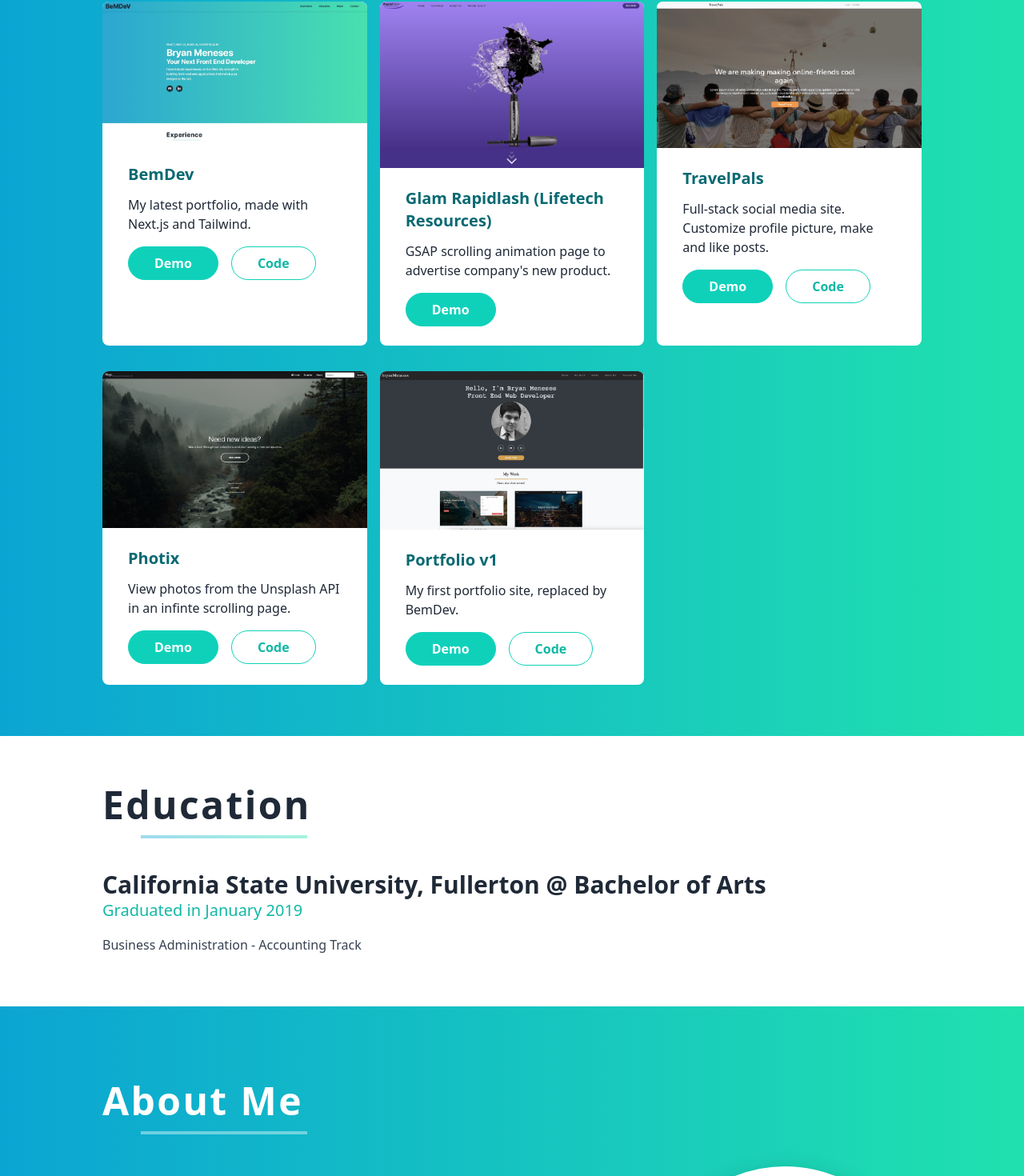
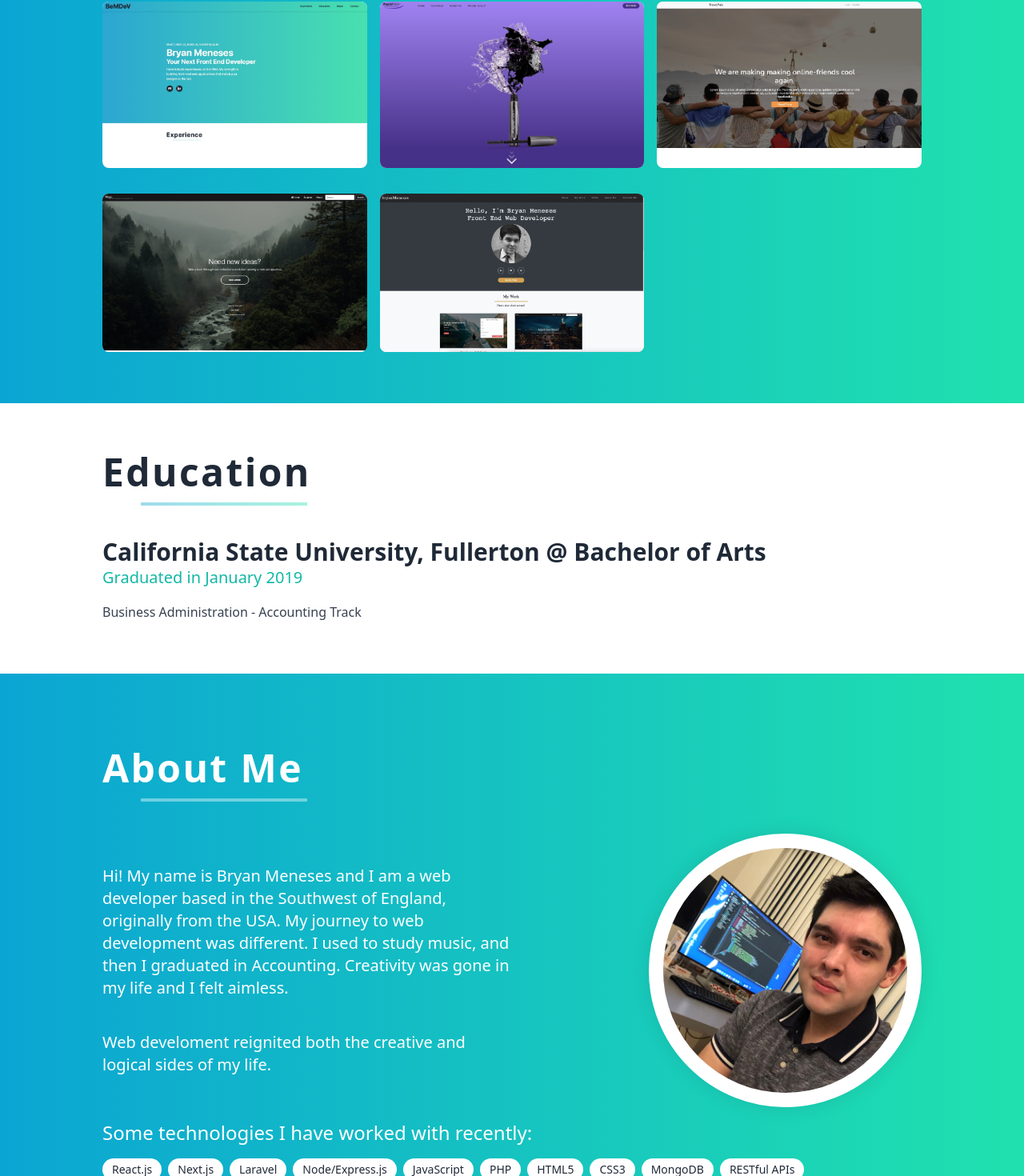
Before and after one commit to bryanMeneses/bemdev-portfolio, a Next.js app: page / in a window 1280 px wide. Shown: the part 1810-3280 px from the top of the page at 80% size. Built offline with nearby package versions, Linux system fonts and the light colour scheme.

Commit message:
projects section should be done

```diff
--- a/components/Button/Button.js
+++ b/components/Button/Button.js
@@ -3,11 +3,18 @@ import React from "react";
 import styles from "./Button.module.css";
 import { Link as ScrollLink } from "react-scroll";
 
-export const Button = ({ children, type = "button", className, btnStyle }) => {
+export const Button = ({
+  children,
+  type = "button",
+  className,
+  btnStyle,
+  ...props
+}) => {
   return (
     <button
       type={type}
       className={`${styles.btn} ${styles[btnStyle]} ${className}`}
+      {...props}
     >
       {children}
     </button>
--- a/components/Modal/Modal.js
+++ b/components/Modal/Modal.js
@@ -35,7 +35,7 @@ const Modal = ({ closeModal, active, content }) => {
                   />
                 </button>
               </header>
-              <main>{content}</main>
+              <div>{content}</div>
               <footer></footer>
             </div>
           </motion.div>
--- a/components/Projects/Project.js
+++ b/components/Projects/Project.js
@@ -1,5 +1,5 @@
-import React, { useEffect } from "react";
-import { ButtonLink } from "@/components/Button/Button";
+import React from "react";
+import { Button, ButtonLink } from "@/components/Button/Button";
 
 function Project({
   imageName,
@@ -8,26 +8,26 @@ function Project({
   tech_stack,
   demo_link,
   code_link,
+  openModal,
+  setContent,
 }) {
   return (
-    <article className="w-full flex flex-col bg-white mb-4 border-none shadow-small-blue transition-shadow duration-300 hover:shadow-raised-blue rounded-lg group overflow-hidden">
-      <div className="relative group">
-        <div className="aspect-w-16 aspect-h-9">
-          <img alt={``} src={`/projects/${imageName}`} />
+    <article className="w-full relative flex flex-col mb-4 border-none bg-white transition-shadow duration-300 hover:shadow-raised-blue rounded-lg group overflow-hidden">
+      <div className="h-50">
+        <img alt={title} src={`/projects/${imageName}`} />
       </div>
-      </div>
-      <div className="md:py-6 md:px-8 py-3 px-4">
-        <div className="flex items-center justify-between">
-          <h3 className="text-my-green-300 text-base md:text-lg lg:text-xl font-body font-bold pb-2">
-            {title}
-          </h3>
-        </div>
-        <p className="text-gray-800 text-sm lg:text-base font-body mt-1">
+      <div className="transition duration-300 opacity-0 hover:opacity-100 rounded-lg absolute w-full h-full bg-gray-800 bg-opacity-60 flex justify-center items-center">
+        <Button
+          onClick={() => {
+            openModal();
+            setContent(
+              <div className="text-center max-w-2xl mx-auto">
+                <h4 className="text-my-green-300 font-bold">{title}</h4>
+                <div className="mt-2 mb-4 h-1 w-52 opacity-60 mx-auto gradient"></div>
+                <img alt={title} src={`/projects/${imageName}`} />
+                <p className="text-gray-800 text-sm lg:text-base mt-3">
                   {description}
                 </p>
-        {/* <p className="text-gray-800 text-xs md:text-sm font-body mt-2">
-          By: <span className="font-bold">Tailwind Made</span>
-        </p> */}
                 <div className="mt-4">
                   {demo_link && (
                     <ButtonLink
@@ -50,6 +50,14 @@ function Project({
                   )}
                 </div>
               </div>
+            );
+          }}
+          type="button"
+          btnStyle="secondary"
+        >
+          Learn More
+        </Button>
+      </div>
     </article>
   );
 }
--- a/components/Projects/Projects.js
+++ b/components/Projects/Projects.js
@@ -2,7 +2,7 @@ import React from "react";
 import Project from "./Project";
 import { projectsData } from "./projectsData";
 
-function Projects() {
+function Projects(props) {
   return (
     <div className="mt-12 grid grid-cols-1 md:grid-cols-2 lg:grid-cols-3 gap-4 isotope">
       {projectsData.map((cur, i) => (
@@ -13,6 +13,8 @@ function Projects() {
           description={cur.description}
           demo_link={cur.demo_link}
           code_link={cur.code_link}
+          openModal={props.openModal}
+          setContent={props.setContent}
         />
       ))}
     </div>
--- a/components/Projects/projectsData.js
+++ b/components/Projects/projectsData.js
@@ -11,7 +11,7 @@ export const projectsData = [
     imageName: "glam-rapidlash.jpg",
     title: "Glam Rapidlash (Lifetech Resources)",
     description:
-      "GSAP scrolling animation page to advertise company's new product.",
+      "GSAP scrolling animation page to advertise a Lifetech Resources client's new product.",
     tech_stack: "",
     demo_link: "https://glam.rapidlash.com",
     code_link: "",
@@ -20,7 +20,7 @@ export const projectsData = [
     imageName: "travelpals.jpg",
     title: "TravelPals",
     description:
-      "Full-stack social media site. Customize profile picture, make and like posts.",
+      "Full-stack social media site using PHP framework Laravel. Styling with Bootstrap. Authorization, custom middleware, uploading profile pictures, make and like posts.",
     tech_stack: "",
     demo_link: "http://travelpals-bemdev.herokuapp.com",
     code_link: "https://github.com/bryanMeneses/travelpals",
@@ -29,7 +29,7 @@ export const projectsData = [
     imageName: "photix.jpg",
     title: "Photix",
     description:
-      "View photos from the Unsplash API in an infinte scrolling page.",
+      "View photos from the Unsplash API in an infinte scrolling React page. As you scroll, more photos get loaded automatically. API key and all calls to the API are handled in a custom Express.js server and hosted as a Netlify serverless function.",
     tech_stack: "",
     demo_link: "https://photix.netlify.app",
     code_link: "https://github.com/bryanMeneses/photix",
--- a/pages/index.js
+++ b/pages/index.js
@@ -17,7 +17,7 @@ import Modal from "@/components/Modal/Modal";
 
 export default function Home() {
   const [active, handleModal] = useState(false);
-  const [content, setContent] = useState(<></>);
+  const [content, setContent] = useState(false);
 
   const openModal = () => {
     document.body.style.overflow = "hidden";
@@ -27,7 +27,7 @@ export default function Home() {
   const closeModal = () => {
     document.body.style.overflow = "auto";
     handleModal(false);
-    setContent(<></>);
+    setContent(false);
   };
 
   const closeMobileNavEscKey = (e) => {
@@ -219,7 +219,7 @@ export default function Home() {
           <div className="w-full">
             <div className="h-1 w-52 ml-12 opacity-40 bg-white"></div>
           </div>
-          <Projects />
+          <Projects openModal={openModal} setContent={setContent} />
         </div>
       </Element>
 
@@ -253,9 +253,9 @@ export default function Home() {
               <p>
                 Hi! My name is Bryan Meneses and I am a web developer based in
                 the Southwest of England, originally from the USA. My journey to
-                web development was long. I used to study music, and then I
-                graduated in Accounting. By then creativity was gone in my life
-                and I felt aimless.
+                web development was different. I used to study music, and then I
+                graduated in Accounting. Creativity was gone in my life and I
+                felt aimless.
               </p>
               <p className="mt-10">
                 Web develoment reignited both the creative and logical sides of
@@ -274,6 +274,27 @@ export default function Home() {
               </div>
             </div>
           </div>
+          <div className="mt-4 text-white">
+            <h5>Some technologies I have worked with recently:</h5>
+            <div className={`mt-4 max-w-4xl ${styles.tech_stack}`}>
+              <span>React.js</span>
+              <span>Next.js</span>
+              <span>Laravel</span>
+              <span>Node/Express.js</span>
+              <span>JavaScript</span>
+              <span>PHP</span>
+              <span>HTML5</span>
+              <span>CSS3</span>
+              <span>MongoDB</span>
+              <span>RESTful APIs</span>
+              <span>SCSS</span>
+              <span>TailwindCSS</span>
+              <span>Bootstrap</span>
+              <span>Shopify & Liquid</span>
+              <span>GitHub & BitBucket</span>
+              <span>3rd-party API Integrations</span>
+            </div>
+          </div>
         </div>
       </Element>
 
@@ -286,7 +307,7 @@ export default function Home() {
             <div className="h-1 w-52 mx-auto opacity-40 gradient"></div>
           </div>
           <h6 className="my-4 text-center">
-            If you are a fan of what I do, let's get in touch.
+            If you like what I do, let's get in touch.
           </h6>
           <form
             name="contactMe"
--- a/styles/Home.module.css
+++ b/styles/Home.module.css
@@ -28,8 +28,8 @@
   object-fit: cover;
 }
 
-.cta {
-  /* text-align: center; */
+.tech_stack span {
+  @apply bg-white text-gray-800 px-3 py-1 rounded-2xl mr-2 mb-2 inline-block text-sm;
 }
 
 @screen sm {
```
Lines whose indentation alone changed are shown as unchanged.
